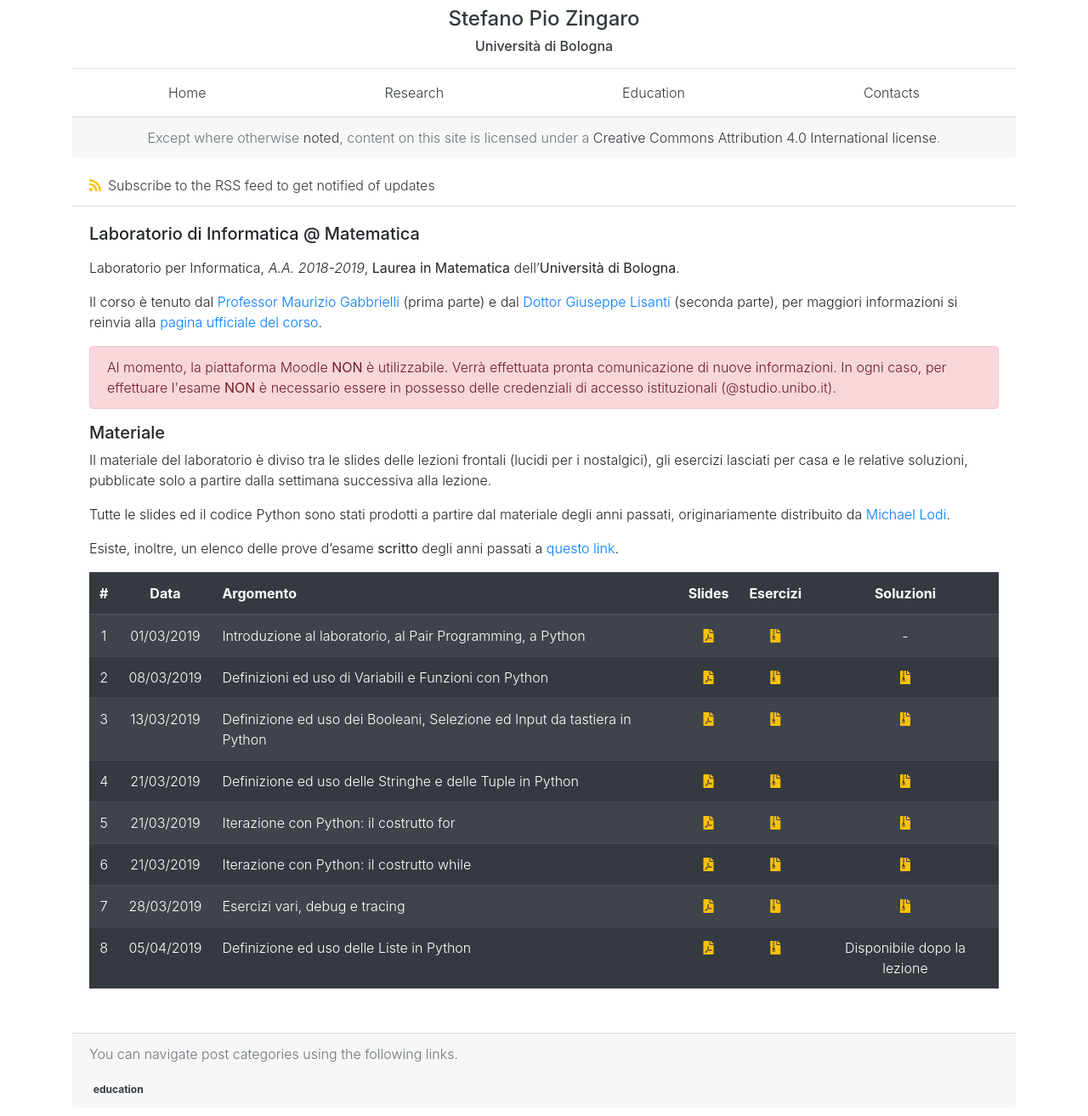
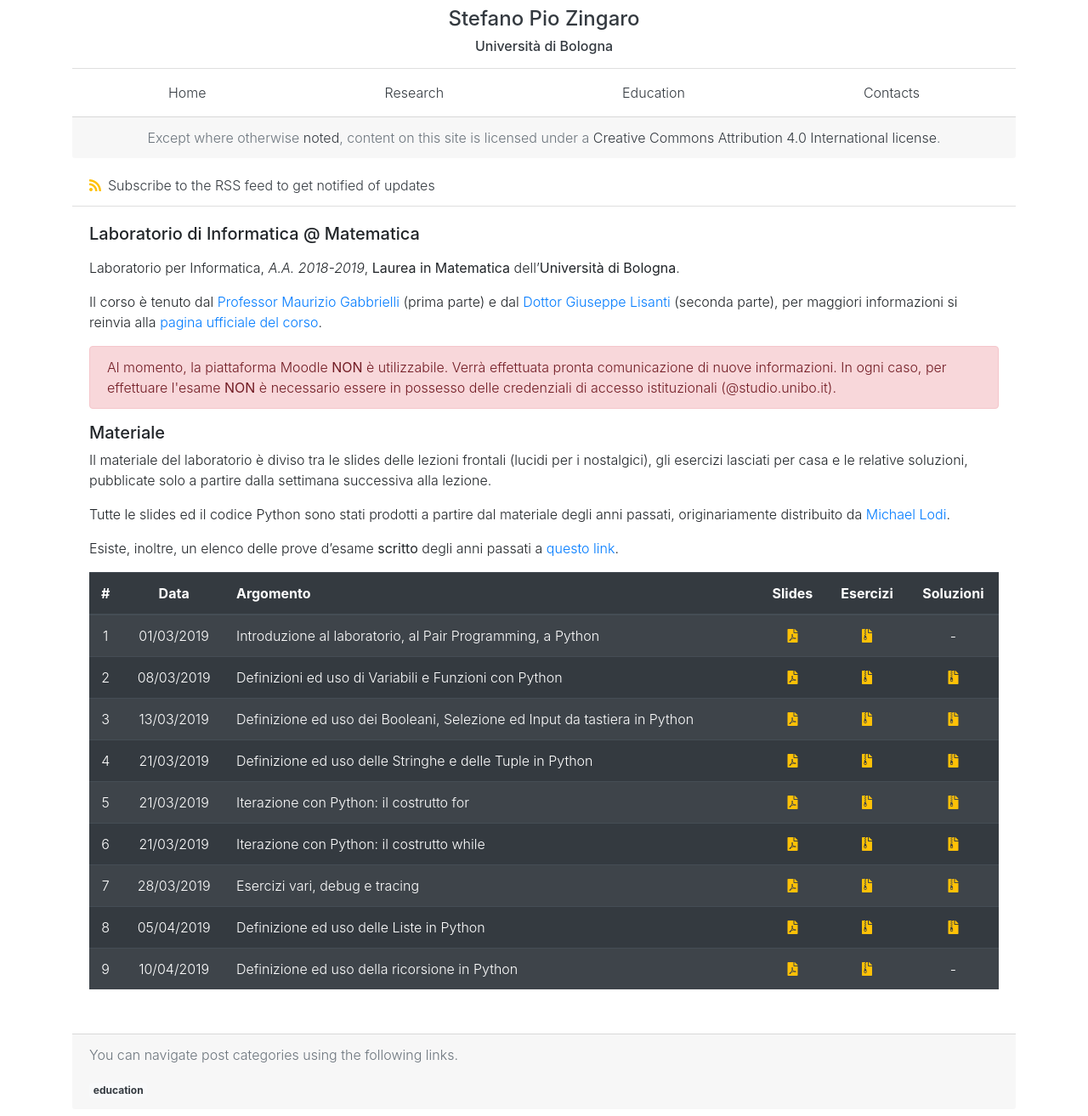
Before and after one commit to saltgz/saltgz.github.io, a Jekyll site: the page built from _posts/2019-02-20-info-mat.md, in a window 1280 px wide. Shown: the whole page at 85% size. Built offline with Jekyll 4.4.1, drawn with Linux system fonts in a browser that asks for light colours; nearby versions of some CDN libraries.

Commit message:
slides for tomorrow added

```diff
--- a/_posts/2019-02-20-info-mat.md
+++ b/_posts/2019-02-20-info-mat.md
@@ -53,4 +53,5 @@ Esiste, inoltre, un elenco delle prove d'esame **scritto** degli anni passati a
 | 5  | 21/03/2019 | Iterazione con Python: il costrutto for | [<i class="fas fa-file-pdf" title="PDF"></i>]({{ "/assets/teaching/slides/python/005_Cicli.pdf" | prepend: site.baseurl }}) | [<i class="fas fa-file-archive" title="ZIP"></i>]({{ "/assets/teaching/esercizi/python/005_Esercizi.zip" | prepend: site.baseurl }}) | [<i class="fas fa-file-archive" title="ZIP"></i>]({{ "/assets/teaching/esercizi/python/soluzioni/005_Soluzioni.zip" | prepend: site.baseurl }}) |
 | 6  | 21/03/2019 | Iterazione con Python: il costrutto while | [<i class="fas fa-file-pdf" title="PDF"></i>]({{ "/assets/teaching/slides/python/006_While.pdf" | prepend: site.baseurl }}) | [<i class="fas fa-file-archive" title="ZIP"></i>]({{ "/assets/teaching/esercizi/python/006_Esercizi.zip" | prepend: site.baseurl }}) | [<i class="fas fa-file-archive" title="ZIP"></i>]({{ "/assets/teaching/esercizi/python/soluzioni/006_Soluzioni.zip" | prepend: site.baseurl }}) |
 | 7  | 28/03/2019 | Esercizi vari, debug e tracing | [<i class="fas fa-file-pdf" title="PDF"></i>]({{ "/assets/teaching/slides/python/007_Debug.pdf" | prepend: site.baseurl }}) | [<i class="fas fa-file-archive" title="ZIP"></i>]({{ "/assets/teaching/esercizi/python/007_Esercizi.zip" | prepend: site.baseurl }}) | [<i class="fas fa-file-archive" title="ZIP"></i>]({{ "/assets/teaching/esercizi/python/soluzioni/007_Soluzioni.zip" | prepend: site.baseurl }}) |
-| 8  | 05/04/2019 | Definizione ed uso delle Liste in Python | [<i class="fas fa-file-pdf" title="PDF"></i>]({{ "/assets/teaching/slides/python/008_Liste.pdf" | prepend: site.baseurl }}) | [<i class="fas fa-file-archive" title="ZIP"></i>]({{ "/assets/teaching/esercizi/python/008_Esercizi.zip" | prepend: site.baseurl }}) | Disponibile dopo la lezione |
+| 8  | 05/04/2019 | Definizione ed uso delle Liste in Python | [<i class="fas fa-file-pdf" title="PDF"></i>]({{ "/assets/teaching/slides/python/008_Liste.pdf" | prepend: site.baseurl }}) | [<i class="fas fa-file-archive" title="ZIP"></i>]({{ "/assets/teaching/esercizi/python/008_Esercizi.zip" | prepend: site.baseurl }}) | [<i class="fas fa-file-archive" title="ZIP"></i>]({{ "/assets/teaching/esercizi/python/soluzioni/008_Soluzioni.zip" | prepend: site.baseurl }}) |
+| 9  | 10/04/2019 | Definizione ed uso della ricorsione in Python | [<i class="fas fa-file-pdf" title="PDF"></i>]({{ "/assets/teaching/slides/python/009_Ricorsione.pdf" | prepend: site.baseurl }}) | [<i class="fas fa-file-archive" title="ZIP"></i>]({{ "/assets/teaching/esercizi/python/009_Esercizi.zip" | prepend: site.baseurl }}) | - |
```
Also changed, not shown: 3 other files.
